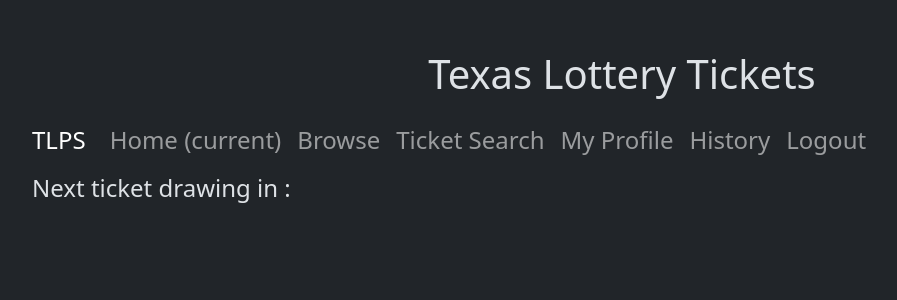
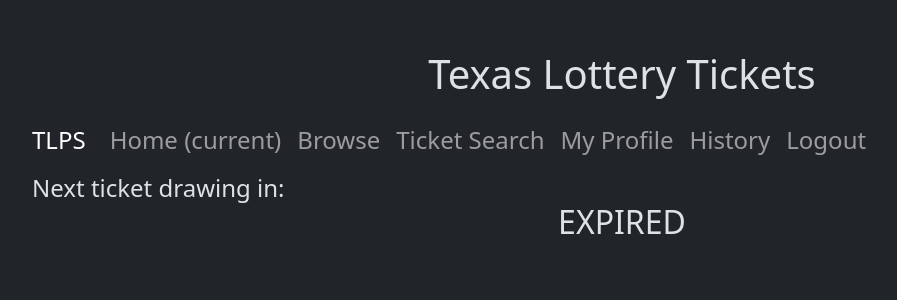
Before and after one commit to arizzo99/Lottery-Ticket-System, a PHP site: page / in a window 1280 px wide. Shown: the top 300 px of the page, without its empty margins (18-915 px from the left). Run offline with PHP 8.4, Linux system fonts and the light colour scheme; the visitor is signed in with stand-in values (Sample User, id 1).

Commit message:
Update index.php

```diff
--- a/XAMPP/index.php
+++ b/XAMPP/index.php
@@ -3,6 +3,8 @@ session_start();
 if(!isset($_SESSION["user"])){
     header("Location: login.php");
 }
+$dateTime = strtotime('+0.0001 minutes');
+ $getDateTime = date("F d, Y H:i:s",$dateTime);
 ?>
 
 
@@ -14,6 +16,7 @@ if(!isset($_SESSION["user"])){
     <title>Home</title>
     <link rel="stylesheet" href="https://cdn.jsdelivr.net/npm/bootstrap@5.3.2/dist/css/bootstrap.min.css" integrity="sha384-T3c6CoIi6uLrA9TneNEoa7RxnatzjcDSCmG1MXxSR1GAsXEV/Dwwykc2MPK8M2HN" crossorigin="anonymous">
     <link rel="stylesheet" href="style.css">
+
 </head>
 <body>
 
@@ -47,8 +50,35 @@ if(!isset($_SESSION["user"])){
         </div>
     </nav>
 
-    <h4>Next ticket drawing in : </h4>
 
+    <h4>Next ticket drawing in:
 
+        <div class="row">
+            <div class="col-md-12 mt-40">
+		<h2 id="counter" class="text-center"></h2>
+            </div>
+        </div>
+    </div>
+
+<script>
+        var countDownTimer = new Date("<?php echo "$getDateTime"; ?>").getTime();
+        // Update the count down every 1 second
+        var interval = setInterval(function() {
+            var current = new Date().getTime();
+            // Find the difference between current and the count down date
+            var diff = countDownTimer - current;
+
+            var minutes = Math.floor((diff % (1000 * 60 * 60)) / (1000 * 60));
+            var seconds = Math.floor((diff % (1000 * 60)) / 1000);
+
+            document.getElementById("counter").innerHTML =
+            minutes + " m " + seconds + " s ";
+            // Display Expired, if the count down is over
+            if (diff < 0) {
+                clearInterval(interval);
+                document.getElementById("counter").innerHTML = "EXPIRED";
+            }
+        }, 1000);
+</script>
 </body>
 </html>
```
